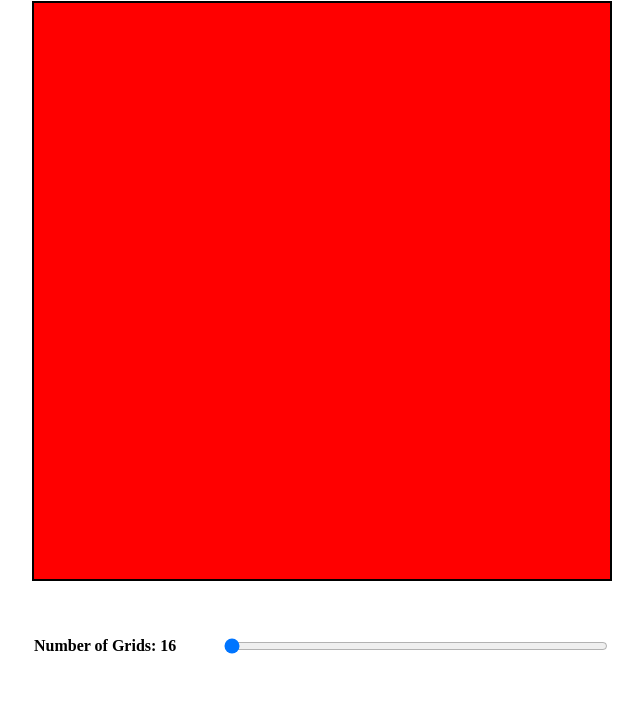
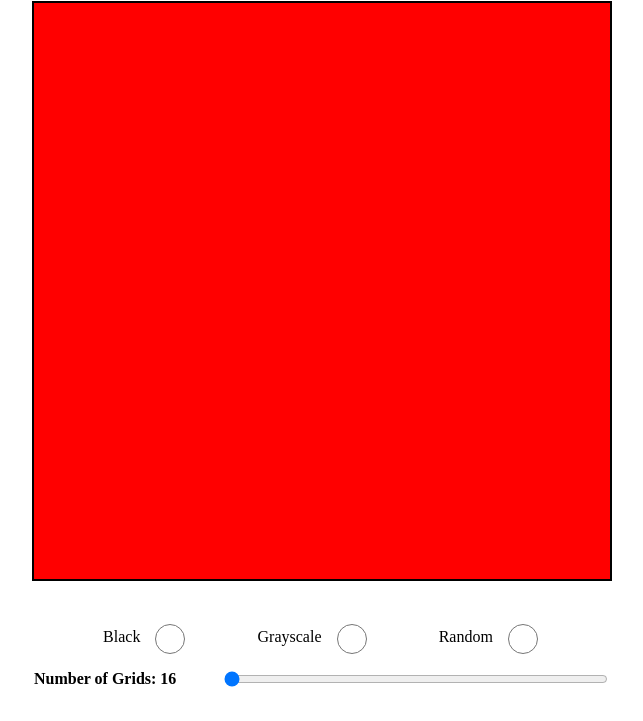
Before and after one commit to XAPATHEIA/etch-a-sketch, a plain HTML site: page index.html in a window 1280 px wide. Shown: the part 79-800 px from the top of the page, without its empty margins (318-961 px from the left). Drawn offline with Linux system fonts and the light colour scheme.

Commit message:
add radio buttons beneath board to allow user to select which style they want

```diff
--- a/index.html
+++ b/index.html
@@ -9,8 +9,22 @@
         <h1 class="header">Etch-a-Sketch</h1>
         <div class="grid-container" id="grid-container">
         </div>
+        <div class="pen-choices">
+            <div class="choice-container">
+                <p class="colour-description">Black</p>
+                <input type="radio" name="selector-button" class="colour-choice">
+            </div>
+            <div class="choice-container">
+                <p class="colour-description">Grayscale</p>
+                <input type="radio" name="selector-button" class="colour-choice">
+            </div>
+            <div class="choice-container">
+                <p class="colour-description">Random</p>
+                <input type="radio" name="selector-button" class="colour-choice">
+            </div>
+        </div>
         <div class="slidercontainer">
-            <p id="slider-value">Number of Grids: </p>
+            <p id="slider-value">Number of Grids: 16</p>
             <input id="slider" type="range" min="16" max="64" value="16" step="16" class="slider" id="myRange">
         </div>
         <script src="script.js"></script>
--- a/style.css
+++ b/style.css
@@ -42,3 +42,28 @@
     width: 30%;
     font-weight: bold;
 }
+
+/* Button choices CSS */
+
+.pen-choices {
+    display: flex;
+    justify-content: space-evenly;
+    margin: auto;
+    width: 576px;
+}
+
+
+.colour-choice {
+    width: 30px;
+    height: 30px;
+}
+
+.colour-description {
+    margin: auto;
+    padding-right: 10px;
+    text-align: center;
+}
+
+.choice-container {
+    display: flex;
+}
```
